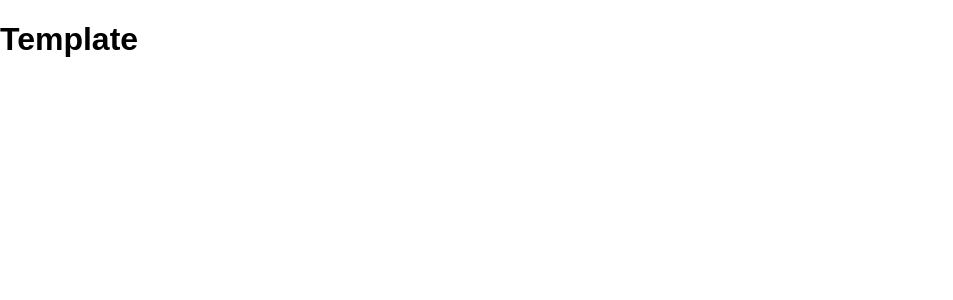
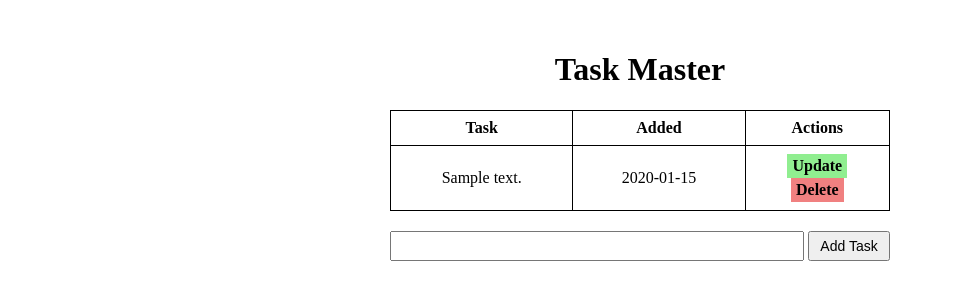
Before and after one commit to manojtharindu11/flask-intro, a Flask app: page / in a window 1280 px wide. Shown: the top 300 px of the page, without its empty margins (0-953 px from the left). Run offline with Flask 3, Linux system fonts and the light colour scheme; tables that the repository leaves empty hold one stand-in row (values such as "Sample post").

Commit message:
implement task addition and display in the Todo app with updated styling

```diff
--- a/app.py
+++ b/app.py
@@ -1,4 +1,4 @@
-from flask import Flask, render_template, url_for
+from flask import Flask, render_template, url_for, request, redirect
 from flask_sqlalchemy import SQLAlchemy
 from datetime import datetime
 
@@ -15,9 +15,21 @@ class Todo(db.Model):
     def __repr__(self):
         return '<Task %r>' % self.id
 
-@app.route('/')
+@app.route('/',methods=['POST','GET'])
 def index():
-    return render_template('index.html')
+    if request.method == 'POST':
+        task_content = request.form['content']
+        new_task = Todo(content=task_content)
+
+        try:
+            db.session.add(new_task)
+            db.session.commit()
+            return redirect('/')
+        except:
+            return "There was an issue adding your task"
+    else:
+        tasks = Todo.query.order_by(Todo.date_created).all()
+        return render_template('index.html',tasks = tasks)
 
 if __name__ == "__main__":
     with app.app_context():  # Ensure database tables are created
--- a/static/css/main.css
+++ b/static/css/main.css
@@ -1,4 +1,76 @@
+/* General styling */
 body {
+    color: black;
     margin: 0;
-    font-family: sans-serif;
+    padding: 10px;
+    text-align: center;
 }
+
+/* Content container */
+.content {
+    padding: 20px;
+    text-align: center;
+    width: 500px;
+    margin: auto;
+}
+
+/* Heading */
+h1 {
+    font-weight: bold;
+}
+
+/* Table styling */
+table {
+    width: 100%;
+    border-collapse: collapse;
+}
+
+th, td {
+    border: 1px solid black;
+    padding: 8px;
+}
+
+th {
+    color: black;
+    font-weight: bold;
+}
+
+/* Links (Update/Delete buttons) */
+a {
+    text-decoration: none;
+    font-weight: bold;
+    color: black;
+    padding: 3px 5px;
+    display: inline-block;
+}
+
+a:nth-child(1) { /* Update */
+    background-color: lightgreen;
+}
+
+a:last-child { /* Delete */
+    background-color: lightcoral;
+}
+
+/* Form styling */
+form {
+    margin-top: 20px;
+}
+
+input[type="text"] {
+    width: 80%;
+    padding: 5px;
+    font-size: 14px;
+}
+
+input[type="submit"] {
+    color: black;
+    padding: 5px 10px;
+    cursor: pointer;
+    font-size: 14px;
+}
+
+input[type="submit"]:hover {
+    background-color: black;
+    color: white;
+}
--- a/templates/index.html
+++ b/templates/index.html
@@ -1,9 +1,35 @@
 {% extends 'base.html' %}
 
 {% block head %}
+<title>Task-Master</title>
 {% endblock %}
 
 
 {% block body %}
-<h1>Template</h1>
+<div class="content">
+    <h1>Task Master</h1>
+    <table>
+        <tr>
+            <th>Task</th>
+            <th>Added</th>
+            <th>Actions</th>
+        </tr>
+        {% for task in tasks %}
+                <tr>
+                    <td>{{task.content}}</td>
+                    <td>{{task.date_created.date()}}</td>
+                    <td>
+                        <a href="">Update</a>
+                        <br>
+                        <a href="">Delete</a>
+                    </td>
+                </tr>
+        {% endfor %}
+    </table>
+
+    <form action="/" method="post">
+        <input type="text" name="content" id="content">
+        <Input type="submit" value="Add Task">
+    </form>
+</div>
 {% endblock %}
```
